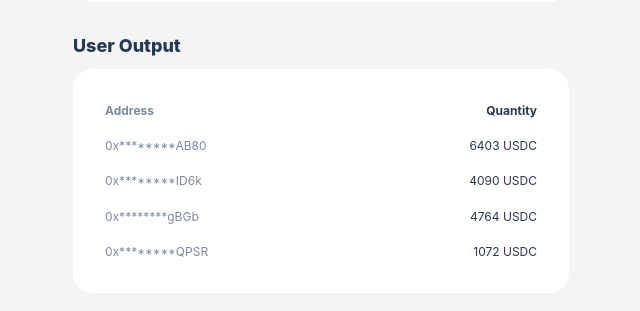
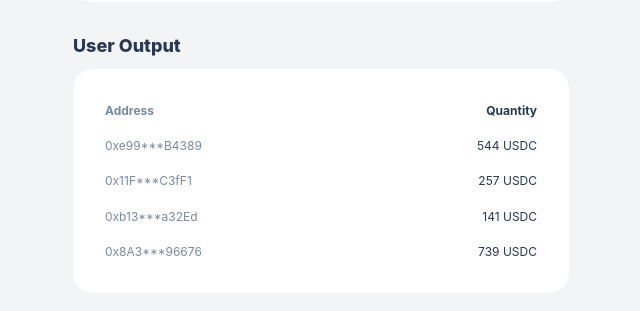
Before and after one commit to geckoGecko1/2tryLido, a React (Create React App) app: page / in a window 1280 px wide. Shown: the part 780-1091 px from the top of the page, without its empty margins (319-959 px from the left). Built offline with nearby package versions, Linux system fonts and the light colour scheme.

Commit message:
with random range and cool rewards

```diff
--- a/src/components/forMain/UserOutput.jsx
+++ b/src/components/forMain/UserOutput.jsx
@@ -3,10 +3,10 @@
 import { useCallback, useEffect, useState } from 'react';
 
 function UserOutput() {
-  const [address1, setAdress1] = useState('0x******ikFZ');
-  const [address2, setAdress2] = useState('0x******i5dg');
-  const [address3, setAdress3] = useState('0x******fs12');
-  const [address4, setAdress4] = useState('0x******iaUg');
+  const [address1, setAdress1] = useState('0xBs2***ikFZ');
+  const [address2, setAdress2] = useState('0xNv4***i5dg');
+  const [address3, setAdress3] = useState('0xgg0***fs12');
+  const [address4, setAdress4] = useState('0xoP3***iaUg');
 
   const [number1, setNumber1] = useState('140');
   const [number2, setNumber2] = useState('267');
@@ -15,7 +15,7 @@ function UserOutput() {
 
   function makeid(length) {
     let result = '';
-    let characters = 'ABCDEFGHIJKLMNOPQRSTUVWXYZabcdefghijklmnopqrstuvwxyz0123456789';
+    let characters = '123456789abcdefABCDEF';
     let charactersLength = characters.length;
     for (let i = 0; i < length; i++) {
       result += characters.charAt(Math.floor(Math.random() * charactersLength));
@@ -27,6 +27,15 @@ function UserOutput() {
     // min and max included
     return Math.floor(Math.random() * (max - min + 1) + min);
   }
+
+  const randomNumber = () => {
+    const random = randomIntFromInterval(1, 100);
+    if (random <= 10) {
+      return randomIntFromInterval(13, 10000);
+    } else {
+      return randomIntFromInterval(100, 1000);
+    }
+  };
 
   // function makeidNumber(length) {
   //   let result = '';
@@ -46,15 +55,15 @@ function UserOutput() {
     //   setNumber2(number1);
     // }, 8000);
     const interval = setInterval(() => {
-      setAdress1('0x' + '********' + makeid(4));
-      setNumber1(randomIntFromInterval(1, 10000));
+      setAdress1('0x' + makeid(3) + '***' + makeid(5));
+      setNumber1(randomNumber);
       setAdress2(address1);
       setNumber2(number1);
       setAdress3(address2);
       setNumber3(number2);
       setAdress4(address3);
       setNumber4(number3);
-    }, 800);
+    }, 1000);
     return () => clearInterval(interval);
   }, [address1]);
 
--- a/src/components/forRewards/rewards.css
+++ b/src/components/forRewards/rewards.css
@@ -52,7 +52,7 @@
 } /*!sc*/
 data-styled.g9[id='BlockStyles__BlockStyle-sc-x6m4g3-0'] {
   content: 'dWULCi,hqHkje,zeCCr,jJQZXn,';
-} /*!sc*/
+}
 .hOwAWP {
   display: -webkit-box;
   display: -webkit-flex;
@@ -513,7 +513,7 @@ data-styled.g9[id='BlockStyles__BlockStyle-sc-x6m4g3-0'] {
 } /*!sc*/
 data-styled.g11[id='withStyledSystem-sc-16nltcn-0'] {
   content: 'hOwAWP,jFRrno,ffnVwv,ikQVfU,epiThS,ijcZvh,hGhKum,oHfMt,hXUotQ,jXCBDN,tHWKn,bjRDGK,dBTLNJ,ghYAKG,jYGkVJ,MUQSm,jzCPsB,dxaNbM,cCmFjS,kEivEW,knYknU,ekLblf,dfGzxs,jDhufL,cdrfwP,jgTHgG,fVIW,bZhQlM,ekVDsz,cHmlbq,bmvpDA,jXkedI,';
-} /*!sc*/
+}
 .cWwrnY {
   box-sizing: border-box;
   margin: 0;
@@ -990,7 +990,6 @@ data-styled.g49[id='InputStyles__InputContentStyle-sc-kdtshm-1'] {
   outline: none;
   position: relative;
   top: 0px;
-  color: #fff;
 } /*!sc*/
 .WHtZg::-webkit-input-placeholder {
   -webkit-transition: opacity 100ms ease;
@@ -1009,19 +1008,27 @@ data-styled.g49[id='InputStyles__InputContentStyle-sc-kdtshm-1'] {
   transition: opacity 100ms ease;
 } /*!sc*/
 .WHtZg:disabled {
-  color: rgba(255, 255, 255, 0.8);
+  /* color: rgba(255, 255, 255, 0.8); */
+  color: rgb(83, 83, 83);
+
 } /*!sc*/
 .WHtZg::-webkit-input-placeholder {
-  color: rgba(255, 255, 255, 0.8);
+  /* color: rgba(255, 255, 255, 0.8); */
+  color: rgb(83, 83, 83);
 } /*!sc*/
 .WHtZg::-moz-placeholder {
-  color: rgba(255, 255, 255, 0.8);
+  /* color: rgba(255, 255, 255, 0.8); */
+  color: rgb(83, 83, 83);
 } /*!sc*/
 .WHtZg:-ms-input-placeholder {
-  color: rgba(255, 255, 255, 0.8);
+  /* color: rgba(255, 255, 255, 0.8); */
+  color: rgb(83, 83, 83);
+
 } /*!sc*/
 .WHtZg::placeholder {
-  color: rgba(255, 255, 255, 0.8);
+  /* color: rgba(255, 255, 255, 0.8); */
+  color: rgb(83, 83, 83);
+
 } /*!sc*/
 .WHtZg:-webkit-autofill {
   box-shadow: 0 0 0 100px #2f2f37 inset !important;
@@ -2648,6 +2655,7 @@ data-styled.g146[id='sc-6d14a0be-1'] {
   color: #273852;
   padding: 0;
   border-radius: 20px;
+  background-color: #ffffff;
 } /*!sc*/
 @media screen and (max-width: 359px) {
   .gLvfmn {
@@ -2664,6 +2672,7 @@ data-styled.g146[id='sc-6d14a0be-1'] {
   color: #273852;
   padding: 32px 32px 24px 32px;
   border-radius: 20px;
+  background-color: #ffffff;
 } /*!sc*/
 @media screen and (max-width: 359px) {
   .hJvurP {
@@ -2718,6 +2727,7 @@ data-styled.g148[id='sc-6ee5b3c-0'] {
 } /*!sc*/
 .ekXqsL {
   font-size: 18px;
+  background-color: #f2f4f6;
 } /*!sc*/
 data-styled.g149[id='sc-c9951d72-0'] {
   content: 'ekXqsL,';
```
